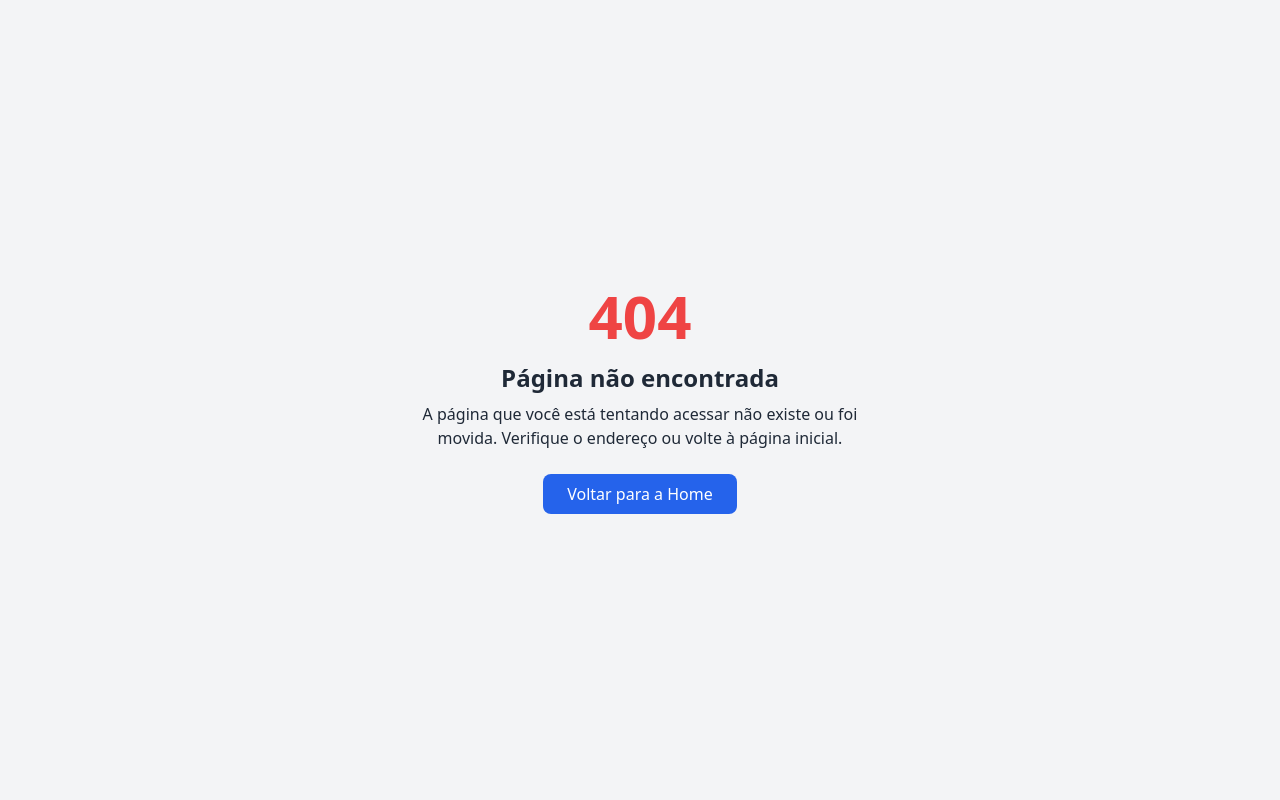
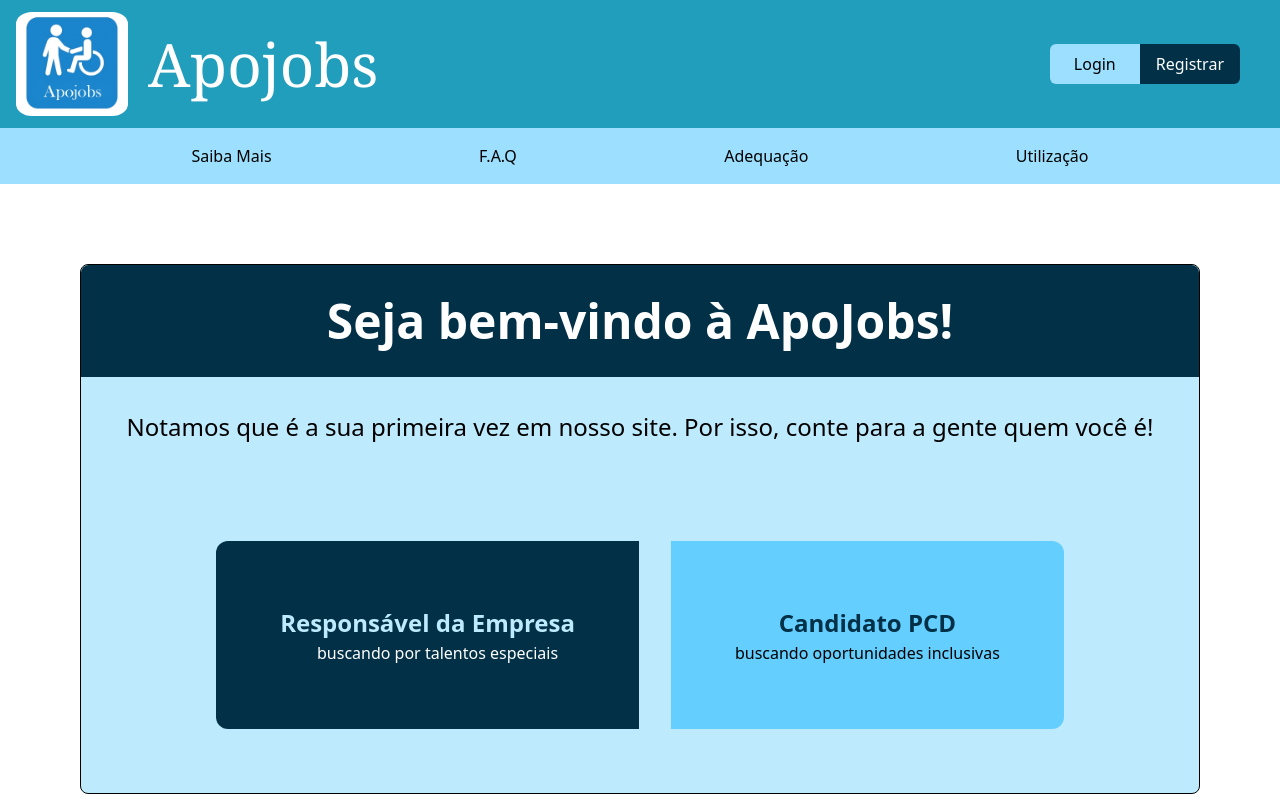
Before and after one commit to t4Facef/tic-2025-front, a React (Vite) app: page /auth/register/main in a window 1280 px wide. Before the commit this address had no page. Shown: the top 800 px of the page. Built offline with nearby package versions, Linux system fonts and the light colour scheme.

Commit message:
Atualização na pagina MainRegister

```diff
--- a/src/App.tsx
+++ b/src/App.tsx
@@ -29,14 +29,15 @@ function App() {
           <Route path='/adaptation' element={<Adaptation/>}></Route>
           <Route path='/auth/entry' element={<AuthEntry/>}></Route>
           <Route path='/auth/login' element={<Login/>}></Route>
-          <Route path='/auth/register' element={<Register/>}></Route>
+          <Route path='/auth/register/main' element={<MainRegister/>}></Route>
+          <Route path='/auth/register/candidates' element={<Register/>}></Route>
+          <Route path='/auth/register/companies' element={<Register/>}></Route>
           <Route path='/jobs' element={<Jobs/>}></Route>
           <Route path='/candidates/:id/dashboard' element={<CandidateDashboard/>}></Route>
           <Route path='/candidates/:id/profile' element={<CandidateProfile/>}></Route>
           <Route path='/companies/:id/dashboard' element={<CompanyDashboard/>}></Route>
           <Route path='/companies/:id/profile' element={<CompanyProfile/>}></Route>
           <Route path='/jobs/new' element={<JobNew/>}></Route>
-          <Route path='/main/register' element={<MainRegister/>}></Route>
         </Route>
         <Route path="*" element={<NotFound />} />
       </Routes>
--- a/src/pages/main_register.tsx
+++ b/src/pages/main_register.tsx
@@ -1,4 +1,8 @@
+import { useNavigate } from "react-router-dom";
+
 export default function MainRegister() {
+  const navigate = useNavigate()
+
   return (
     <div className="m-20 bg-blue1 border border-black rounded-lg">
       <div className="p-5 text-center text-white text-[3rem]  font-semibold bg-blue3 rounded-t-lg ">
@@ -10,15 +14,15 @@ export default function MainRegister() {
           gente quem você é!
         </p>
       </div>
-      <div  className="flex flex-row justify-center py-8 space-x-8 my-4">
-        <div className="bg-blue3 rounded-l-lg p-16 space-x-5">
-          <button className="text-blue1 font-semibold text-[1.5rem]">Responsável da Empresa</button>
+      <div  className="flex flex-row justify-center py-8 space-x-8 my-8">
+        <button className="bg-blue3 rounded-l-xl p-16 space-x-5" onClick={() => navigate("/auth/register/candidates")}>
+          <p className="text-blue1 font-semibold text-[1.5rem]">Responsável da Empresa</p>
           <p className="text-white">buscando por talentos especiais</p>
-        </div>
-        <div className="bg-blue5 rounded-r-lg p-16">
-          <button className=" text-blue3 font-semibold text-[1.5rem] px-8">Candidato PCD</button>
+        </button>
+        <button className="bg-blue5 rounded-r-xl p-16" onClick={() => navigate("/auth/register/companies")}>
+          <p className=" text-blue3 font-semibold text-[1.5rem] px-8">Candidato PCD</p>
           <p>buscando oportunidades inclusivas</p>
-        </div>
+        </button>
       </div>
     </div>
   );
```
